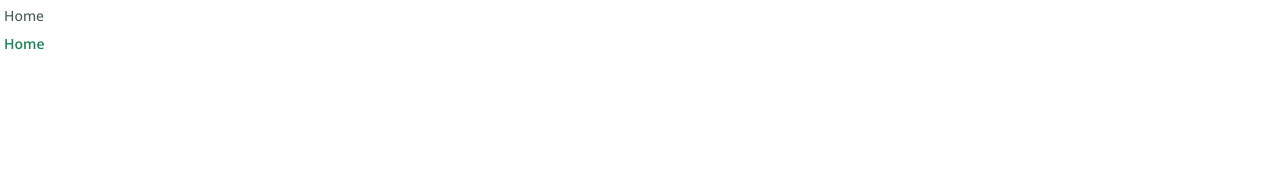
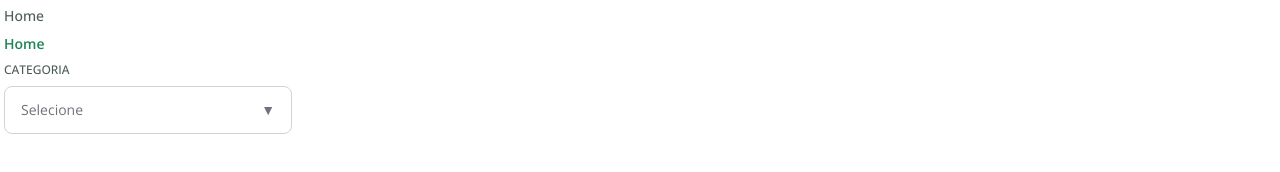
Before and after one commit to jotadagostin/refund-3.0, a React (Vite) app in the folder refund/: page / in a window 1280 px wide. Shown: the part 180-352 px from the top of the page. Built offline with nearby package versions, Linux system fonts and the light colour scheme.

Commit message:
new componente
Select input

```diff
--- a/refund/src/App.tsx
+++ b/refund/src/App.tsx
@@ -2,6 +2,7 @@ import Button from "./components/button";
 import { ButtonSearch } from "./components/buttonSearch";
 import { Input } from "./components/input";
 import { NavLink } from "./components/navlink";
+import { Select } from "./components/select";
 
 function App() {
   return (
@@ -11,6 +12,7 @@ function App() {
       <Input label="Title" placeholder="Placeholder" inputSize="lg" />
       <NavLink>Home</NavLink>
       <NavLink variant="active">Home</NavLink>
+      <Select />
     </div>
   );
 }
--- /dev/null
+++ b/refund/src/components/select.tsx
@@ -0,0 +1,119 @@
+// select.styles.ts
+import { useState } from "react";
+import { tv } from "tailwind-variants";
+
+const selectTrigger = tv({
+  base: [
+    "w-full",
+    "h-12",
+    "px-4",
+    "flex",
+    "items-center",
+    "justify-between",
+    "rounded-lg",
+    "border",
+    "text-sm",
+    "transition-colors",
+    "duration-200",
+    "bg-white",
+  ],
+  variants: {
+    state: {
+      default: "border-[var(--gray-300)] text-zinc-500",
+      active: "border-[var(--green-100)] ring-emerald-600",
+    },
+    hasValue: {
+      true: "text-zinc-900",
+    },
+  },
+  defaultVariants: {
+    state: "default",
+  },
+});
+
+const selectContent = tv({
+  base: [
+    "mt-2",
+    "w-full",
+    "rounded-lg",
+    "border",
+    "border-zinc-200",
+    "bg-white",
+    "shadow-lg",
+    "py-2",
+  ],
+});
+
+const selectItem = tv({
+  base: [
+    "px-4",
+    "py-2",
+    "text-sm",
+    "cursor-pointer",
+    "flex",
+    "items-center",
+    "justify-between",
+    "hover:bg-zinc-100",
+  ],
+  variants: {
+    selected: {
+      true: "font-medium text-zinc-900 font-bold",
+    },
+  },
+});
+
+const options = [
+  "Alimentação",
+  "Hospedagem",
+  "Transporte",
+  "Serviços",
+  "Outros",
+];
+
+export function Select() {
+  const [open, setOpen] = useState(false);
+  const [value, setValue] = useState<string | null>(null);
+
+  return (
+    <div className="w-72">
+      <label
+        className={`block text-xs font-medium mb-2 ${
+          open ? "text-(--green-100) font-bold" : "text-(--gray-200)"
+        }`}
+      >
+        CATEGORIA
+      </label>
+
+      <button
+        onClick={() => setOpen(!open)}
+        className={selectTrigger({
+          state: open ? "active" : "default",
+          hasValue: !!value,
+        })}
+      >
+        {value ?? "Selecione"}
+        <span>{open ? "▲" : "▼"}</span>
+      </button>
+
+      {open && (
+        <div className={selectContent()}>
+          {options.map((option) => (
+            <div
+              key={option}
+              onClick={() => {
+                setValue(option);
+                setOpen(false);
+              }}
+              className={selectItem({
+                selected: value === option,
+              })}
+            >
+              {option}
+              {value === option && <span>✔</span>}
+            </div>
+          ))}
+        </div>
+      )}
+    </div>
+  );
+}
```
